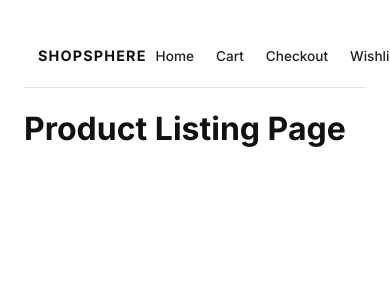
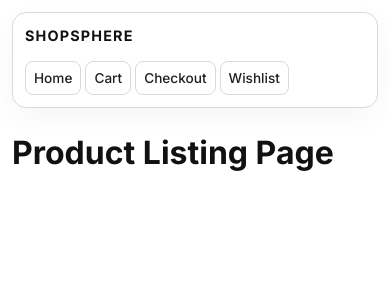
Before and after one commit to abdullahmed-devsinc/ShopSphere, a React (Vite) app: page / in a window 390 px wide. Shown: the top 300 px of the page. Built offline with nearby package versions, Linux system fonts and the light colour scheme.

Commit message:
Updated themes

```diff
--- a/src/theme.css
+++ b/src/theme.css
@@ -2,11 +2,14 @@
 
 :root {
   --bg: #ffffff;
-  --bg-soft: #f5f5f5;
+  --bg-soft: #f7f7f7;
+  --bg-elevated: #fcfcfc;
   --text: #111111;
-  --muted: #666666;
-  --border: #1a1a1a;
+  --muted: #5f5f5f;
+  --border: #dadada;
+  --border-strong: #111111;
   --radius: 12px;
+  --shadow-soft: 0 10px 30px rgba(0, 0, 0, 0.04);
 }
 
 *,
@@ -26,6 +29,7 @@ body {
   font-family: "Inter", system-ui, -apple-system, BlinkMacSystemFont, "Segoe UI", sans-serif;
   background: var(--bg);
   color: var(--text);
+  line-height: 1.5;
 }
 
 a {
@@ -35,16 +39,19 @@ a {
 
 .app-shell {
   min-height: 100vh;
-  padding: 24px;
+  width: min(1080px, 100%);
+  margin: 0 auto;
+  padding: 20px clamp(14px, 2vw, 28px) 28px;
 }
 
 .page {
-  width: min(700px, 100%);
-  margin: 0 auto;
-  background: var(--bg-soft);
+  width: min(760px, 100%);
+  margin: 18px auto 0;
+  background: var(--bg-elevated);
   border: 1px solid var(--border);
   border-radius: var(--radius);
   padding: 24px;
+  box-shadow: var(--shadow-soft);
 }
 
 .page h1 {
@@ -61,7 +68,7 @@ a {
   display: inline-block;
   padding: 4px 10px;
   border-radius: 999px;
-  border: 1px solid var(--border);
+  border: 1px solid var(--border-strong);
   color: var(--text) !important;
   font-size: 0.8rem;
   font-weight: 600;
@@ -74,7 +81,7 @@ a {
   justify-content: center;
   gap: 8px;
   border-radius: 10px;
-  border: 1px solid var(--border);
+  border: 1px solid var(--border-strong);
   padding: 10px 16px;
   font: inherit;
   font-weight: 600;
@@ -102,19 +109,21 @@ a {
 }
 
 .btn-secondary:hover {
-  background: #f0f0f0;
+  background: #f3f3f3;
 }
 
 .navbar {
-  height: 64px;
-  padding: 0 24px;
-  border-bottom: 1px solid #e5e5e5;
-  background: #ffffff;
+  min-height: 68px;
+  padding: 12px 16px;
+  border: 1px solid var(--border);
+  border-radius: 14px;
+  background: var(--bg);
   color: #111111;
-
   display: flex;
   align-items: center;
   justify-content: space-between;
+  gap: 14px;
+  box-shadow: var(--shadow-soft);
 
   position: sticky;
   top: 0;
@@ -122,7 +131,8 @@ a {
 }
 
 .navbar__brand {
-  font-size: 1rem;
+  margin: 0;
+  font-size: 1.02rem;
   font-weight: 700;
   letter-spacing: 0.08em;
   text-transform: uppercase;
@@ -132,23 +142,25 @@ a {
 .navbar__links {
   display: flex;
   align-items: center;
+  flex-wrap: wrap;
   gap: 10px;
 }
 
 .navbar__link {
   text-decoration: none;
   color: #1f1f1f;
-  font-size: 0.92rem;
+  font-size: 0.9rem;
   font-weight: 500;
   padding: 8px 12px;
-  border: 1px solid transparent;
+  border: 1px solid var(--border);
   border-radius: 8px;
   transition: all 0.18s ease;
+  background: #fff;
 }
 
 .navbar__link:hover {
-  border-color: #d9d9d9;
-  background: #f7f7f7;
+  border-color: #bcbcbc;
+  background: #f5f5f5;
   color: #000000;
 }
 
@@ -158,8 +170,14 @@ a {
 }
 
 @media (max-width: 640px) {
+  .app-shell {
+    padding: 12px;
+  }
+
   .navbar {
-    padding: 0 14px;
+    align-items: flex-start;
+    flex-direction: column;
+    padding: 12px;
   }
 
   .navbar__brand {
@@ -167,6 +185,7 @@ a {
   }
 
   .navbar__links {
+    width: 100%;
     gap: 4px;
   }
 
```
